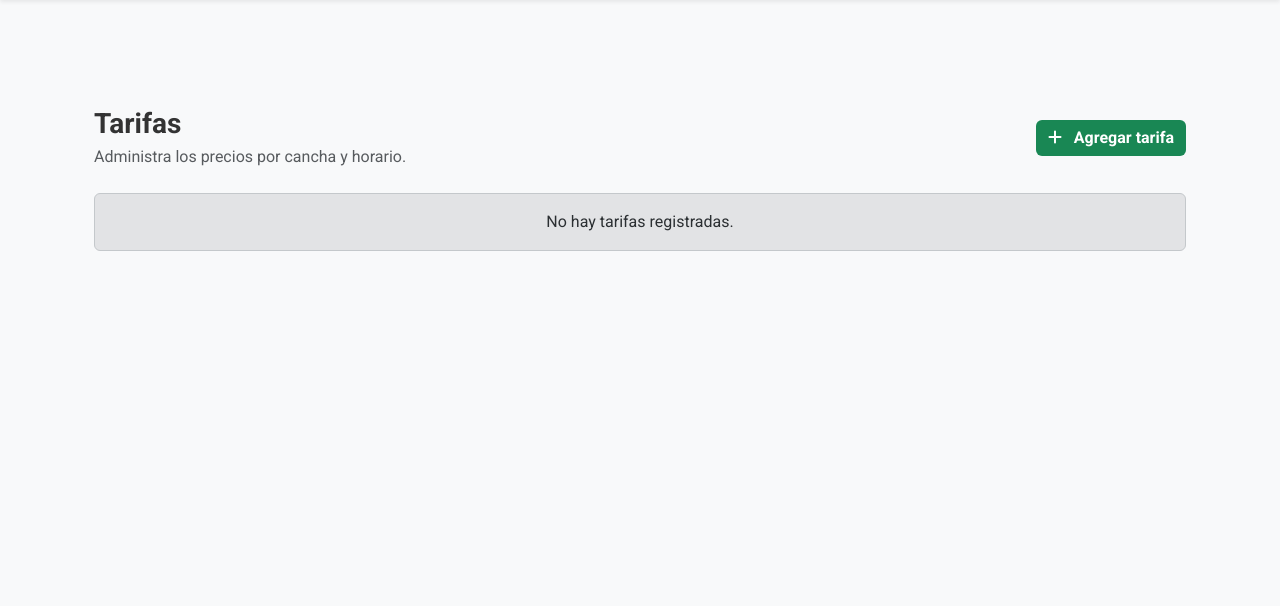
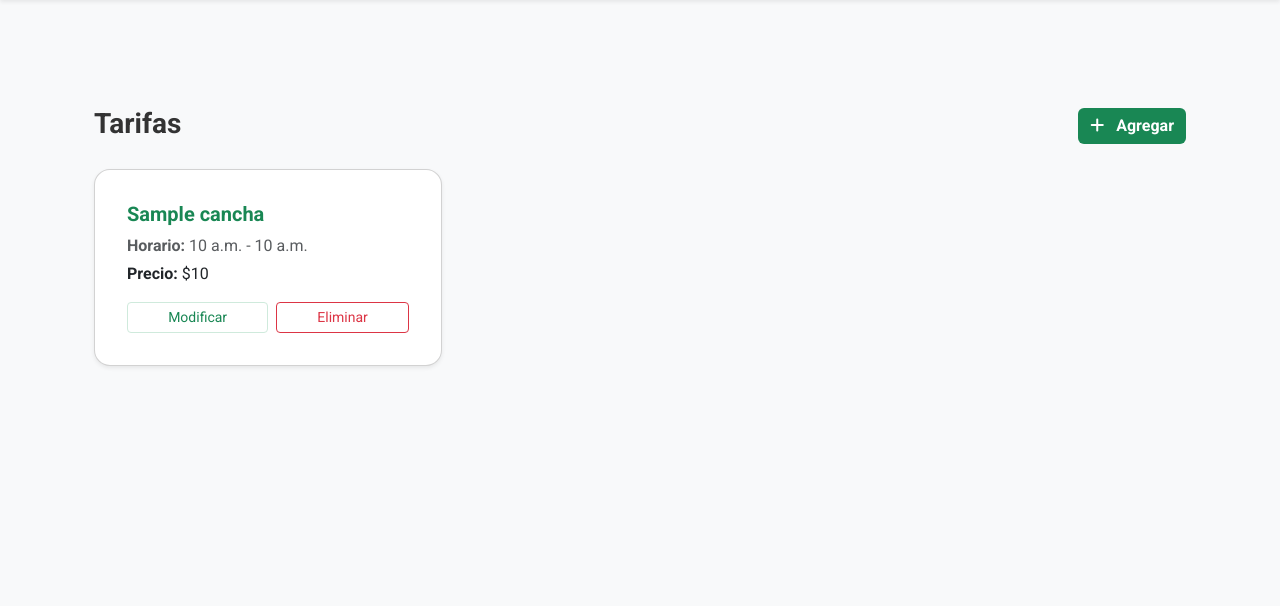
Before and after one commit to IgnacioRiffop/CanchaYa, a Django app: page /crudTarifas/ in a window 1280 px wide. Shown: the part 79-685 px from the top of the page. Run offline with Django 3.2, Linux system fonts and the light colour scheme; a user stored in the database is signed in; tables that the repository leaves empty hold one stand-in row (values such as "Sample post"); one stand-in notice (Sample message) is shown; some libraries are stand-ins or nearby versions.

Commit message:
CRUD TARIFA LISTO CREO
NO SE SI ESTA BIEN LA LOGICA PERO HACE EL CRUD ENTERO XD

```diff
--- a/core/templates/core/crudTarifas.html
+++ b/core/templates/core/crudTarifas.html
@@ -6,102 +6,107 @@
 {% block contenido %}
 <div class="container py-5">
 
-  <!-- Header + Agregar -->
   <div class="d-flex justify-content-between align-items-center mb-4 flex-wrap gap-3">
-    <div>
     <h1 class="h3 fw-bold mb-1">Tarifas</h1>
-      <p class="text-muted mb-0">Administra los precios por cancha y horario.</p>
-    </div>
     <a href="{% url 'tarifa_add' %}" class="btn btn-success fw-semibold">
-      <i class="fa-solid fa-plus me-2"></i> Agregar tarifa
+      <i class="fa-solid fa-plus me-2"></i> Agregar
     </a>
   </div>
 
-  {% if tarifa %}
-    <div class="table-responsive">
-      <table class="table align-middle">
-        <thead class="table-light">
-          <tr>
-            <th>Cancha</th>
-            <th>Horario</th>
-            <th class="text-end">Precio</th>
-            <th class="text-center" style="width: 180px;">Acciones</th>
-          </tr>
-        </thead>
-        <tbody>
+  <!-- ✅ LISTADO DE TARIFAS -->
+  {% if tarifas %}
+    <div class="row row-cols-1 row-cols-md-2 row-cols-lg-3 g-4">
       {% for tarifa in tarifas %}
-            <tr>
-              <td>{{ tarifa.cancha.nombre }}</td>
-              <td>{{ tarifa.horario.hora_inicio }} - {{ tarifa.horario.hora_fin }}</td>
-              <td class="text-end">${{ tarifa.precio|floatformat:0 }}</td>
-              <td class="text-center">
-                <a href="{% url 'tarifa_edit' tarifa.id_tarifa %}"
-                   class="btn btn-outline-secondary btn-sm me-2">
-                  Modificar
-                </a>
+        <div class="col">
+          <div class="card shadow-sm rounded-4 p-3">
+            <div class="card-body">
+              <h5 class="fw-bold text-success mb-2">{{ tarifa.cancha.nombre }}</h5>
+              <p class="text-muted mb-1">
+                <strong>Horario:</strong> {{ tarifa.horario.hora_inicio }} - {{ tarifa.horario.hora_fin }}
+              </p>
+              <p><strong>Precio:</strong> ${{ tarifa.precio }}</p>
 
-                <form method="post"
-                      action="{% url 'tarifa_delete' tarifa.id_tarifa %}"
-                      class="d-inline delete-form">
-                  {% csrf_token %}
-                  <button type="button"
-                          class="btn btn-outline-danger btn-sm btn-delete">
-                    Eliminar
-                  </button>
-                </form>
-              </td>
-            </tr>
+              <div class="d-flex gap-2 mt-3">
+                <a href="{% url 'tarifa_edit' tarifa.id_tarifa %}" class="btn btn-outline-secondary btn-sm flex-fill">Modificar</a>
+                 <a href="{% url 'tarifa_delete' tarifa.id_tarifa %}" class="btn btn-outline-danger btn-sm flex-fill eliminar-tarifa" data-id="{{ tarifa.id_tarifa }}"> Eliminar</a>
+
+              </div>
+            </div>
+          </div>
+        </div>
       {% endfor %}
-        </tbody>
-      </table>
     </div>
   {% else %}
-    <div class="alert alert-secondary text-center">
-      No hay tarifas registradas.
+    <div class="alert alert-secondary text-center mt-4">
+      No hay tarifas registradas todavía.
     </div>
   {% endif %}
+
 </div>
 
-<!-- SweetAlert2 -->
+
 <script src="https://cdn.jsdelivr.net/npm/sweetalert2@11"></script>
 <script>
-  document.addEventListener('DOMContentLoaded', function () {
-    // Confirmación al eliminar
-    const deleteButtons = document.querySelectorAll('.btn-delete');
-    deleteButtons.forEach(btn => {
-      btn.addEventListener('click', function () {
-        const form = this.closest('form');
+document.addEventListener('DOMContentLoaded', function() {
+  const botonesEliminar = document.querySelectorAll('.eliminar-tarifa');
+
+  botonesEliminar.forEach(boton => {
+    boton.addEventListener('click', function(e) {
+      e.preventDefault();
+      const tarifaId = this.getAttribute('data-id');
+
       Swal.fire({
-          title: '¿Eliminar tarifa?',
-          text: 'Esta acción no se puede deshacer.',
+        title: '¿Estás seguro?',
+        text: "Esta acción eliminará la tarifa permanentemente.",
         icon: 'warning',
         showCancelButton: true,
+        confirmButtonColor: '#198754',
+        cancelButtonColor: '#d33',
         confirmButtonText: 'Sí, eliminar',
-          cancelButtonText: 'Cancelar',
-          confirmButtonColor: '#198754',
-          cancelButtonColor: '#6c757d',
+        cancelButtonText: 'Cancelar'
       }).then((result) => {
         if (result.isConfirmed) {
-            form.submit();
+          fetch(`/crudTarifas/${tarifaId}/eliminar/`, {
+            method: 'POST',
+            headers: {
+              'X-CSRFToken': getCookie('csrftoken'),
+            },
+          })
+          .then(response => response.json())
+          .then(data => {
+            if (data.success) {
+              Swal.fire({
+                title: 'Eliminada',
+                text: 'La tarifa fue eliminada correctamente.',
+                icon: 'success',
+                confirmButtonColor: '#198754'
+              }).then(() => {
+                location.reload();
+              });
+            } else {
+              Swal.fire('Error', 'No se pudo eliminar la tarifa.', 'error');
+            }
+          });
         }
       });
     });
   });
 
-    // Mostrar mensajes de Django con SweetAlert (éxito / error)
-    {% if messages %}
-      {% for message in messages %}
-        Swal.fire({
-          icon: '{% if "success" in message.tags %}success{% elif "error" in message.tags %}error{% else %}info{% endif %}',
-          title: '{{ message|escapejs }}',
-          toast: true,
-          position: 'top-end',
-          timer: 3500,
-          timerProgressBar: true,
-          showConfirmButton: false,
-        });
-      {% endfor %}
-    {% endif %}
+  // CSRF helper
+  function getCookie(name) {
+    let cookieValue = null;
+    if (document.cookie && document.cookie !== '') {
+      const cookies = document.cookie.split(';');
+      for (let i = 0; i < cookies.length; i++) {
+        const cookie = cookies[i].trim();
+        if (cookie.substring(0, name.length + 1) === (name + '=')) {
+          cookieValue = decodeURIComponent(cookie.substring(name.length + 1));
+          break;
+        }
+      }
+    }
+    return cookieValue;
+  }
 });
 </script>
 {% endblock %}
--- a/core/views.py
+++ b/core/views.py
@@ -1220,14 +1220,9 @@ def crudReservas(request):
 def crudEquipamientos(request):
     return render(request, 'core/crudEquipamientos.html')
 
-@login_required
+@login_required(login_url='login')
 def crudTarifas(request):
-    """
-    Lista todas las tarifas con cancha + horario + precio.
-    """
-    tarifas = Tarifa.objects.select_related('cancha', 'horario').order_by(
-        'cancha__nombre', 'horario__hora_inicio'
-    )
+    tarifas = Tarifa.objects.select_related('cancha', 'horario').all()
     return render(request, 'core/crudTarifas.html', {'tarifas': tarifas})
 
 
@@ -1288,16 +1283,14 @@ def tarifa_edit(request, pk):
     })
 
 
-@login_required
+@login_required(login_url='login')
 def tarifa_delete(request, pk):
-    """
-    Eliminar una tarifa (confirmación se hace con SweetAlert en el template).
-    """
-    tarifa = get_object_or_404(Tarifa, id_tarifa=pk)
+    """Elimina una tarifa usando SweetAlert y AJAX"""
+    tarifa = get_object_or_404(Tarifa, pk=pk)
     if request.method == 'POST':
         tarifa.delete()
-        messages.success(request, 'Tarifa eliminada correctamente.')
-    return redirect('crudTarifas')
+        return JsonResponse({'success': True})
+    return JsonResponse({'success': False})
 
 
 def crudPromociones(request):
```
Also changed, not shown: canchaya/settings.py (+9 -10 lines). Lines whose indentation alone changed are shown as unchanged.
